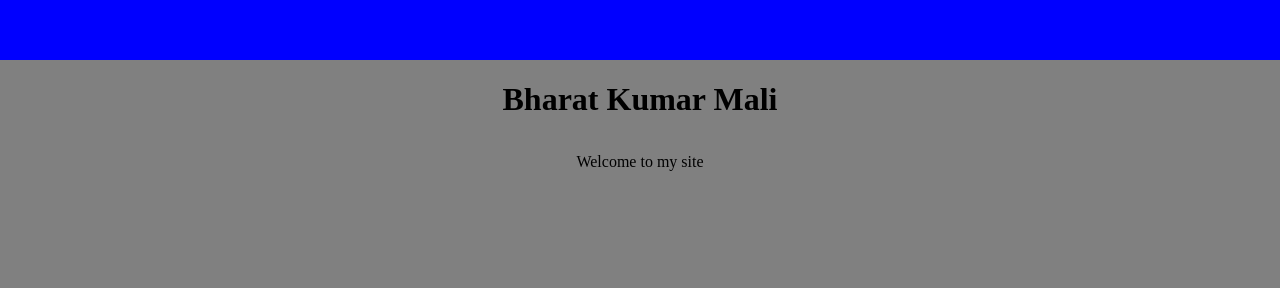
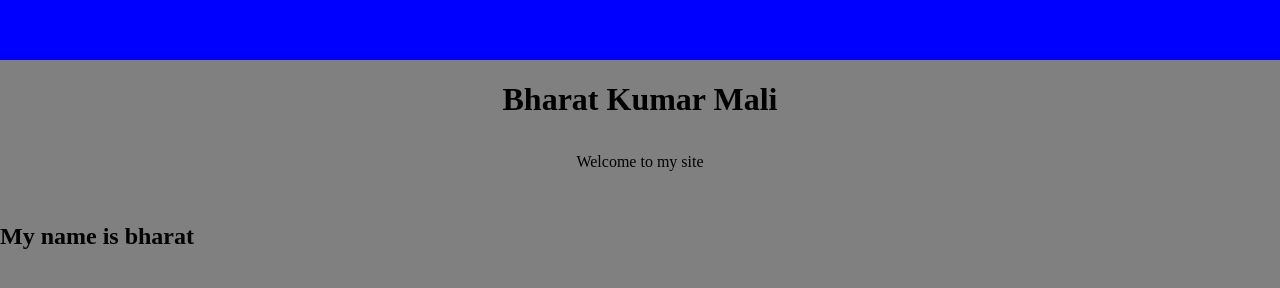
Before and after one commit to bhrtwork96/myonline, a plain HTML site: page index.html in a window 1280 px wide. Drawn offline with Linux system fonts and the light colour scheme.

Commit message:
my branch commit

```diff
--- a/index.html
+++ b/index.html
@@ -10,6 +10,8 @@
     <div class="nav"></div>
     <h1 id="heading">Bharat Kumar Mali</h1>
     <p>Welcome to my site</p>
+
+    <h2>My name is bharat</h2>
     <script src="./JS/main.js"></script>
 </body>
 </html>
```
